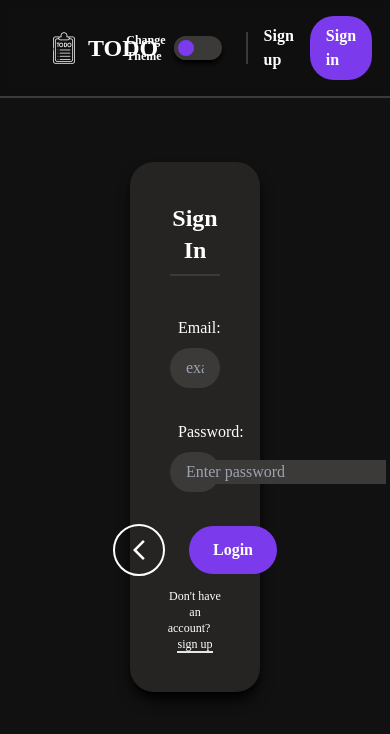
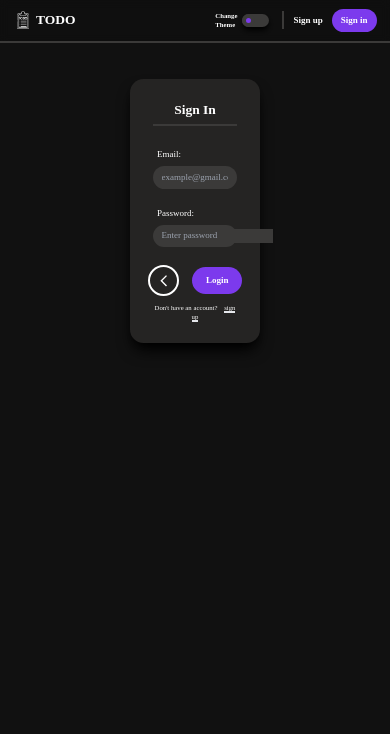
Before and after one commit to Yasir284/TODO-APP-CRUD-FRONTEND, a React (Create React App) app: page /signIn in a window 390 px wide. Shown: the top 734 px of the page. Built offline with nearby package versions, Linux system fonts and the light colour scheme; no server answers.

Commit message:
making it mobile responsive

```diff
--- a/src/App.js
+++ b/src/App.js
@@ -57,7 +57,9 @@ function App() {
 
   return (
     <>
-      <UserContext.Provider value={{ isSignedIn, setIsSignedIn, userInfo }}>
+      <UserContext.Provider
+        value={{ isSignedIn, setIsSignedIn, userInfo, setUserInfo }}
+      >
         <ThemeContext.Provider value={{ theme, setTheme }}>
           <ToastContainer
             position="top-right"
--- a/src/components/MainSection.js
+++ b/src/components/MainSection.js
@@ -20,6 +20,11 @@ const containerVarient = {
   exit: { opacity: 0 },
 };
 
+const todoListvarient = {
+  whileHover: { scale: 1.1 },
+  transition: { type: "spring", stiffness: 120 },
+};
+
 export default function MainSection() {
   const { isSignedIn } = useContext(UserContext);
   const [todos, setTodos] = useState(null);
@@ -27,7 +32,11 @@ export default function MainSection() {
   const searchRef = useRef();
 
   // Getting Todos
-  const getTodos = async () => {
+  const getTodos = async (isSignedIn) => {
+    if (!isSignedIn) {
+      return;
+    }
+
     const { data } = await axios
       .get("/todo/getTodos")
       .catch((error) => error.response);
@@ -60,8 +69,8 @@ export default function MainSection() {
   };
 
   useEffect(() => {
-    getTodos();
-  }, [setTodos]);
+    getTodos(isSignedIn);
+  }, [setTodos, isSignedIn]);
 
   return (
     <motion.div
@@ -71,7 +80,7 @@ export default function MainSection() {
       exit="exit"
       className="flex w-full justify-center"
     >
-      <div className="w-full bg-violet-50 px-32 py-12 dark:bg-black-900">
+      <div className="w-full bg-violet-50 p-6 dark:bg-black-900 xs:px-12 xs:py-12 sm:px-32">
         {/**********HEADING***********/}
         <div className="mb-12 flex flex-row items-center justify-between border-b-2 border-violet-600 pb-2 text-violet-600 dark:border-white dark:text-white">
           <div className="flex flex-row items-center gap-6">
@@ -112,14 +121,15 @@ export default function MainSection() {
 
         {/* Todo List */}
         {isSignedIn && todos && todos.length > 0 ? (
-          <ul className="flex flex-row flex-wrap justify-center gap-12">
+          <ul className="flex w-full flex-row flex-wrap justify-center gap-12">
             {todos.map((todo, i) => (
               <NavLink key={i} to={`/todo/tasks/${todo._id}`}>
                 <motion.li
+                  {...todoListvarient}
                   layout
-                  className="flex flex-row text-violet-700 dark:text-white"
+                  className="text-violet-700 dark:text-white"
                 >
-                  <div className="flex flex-row justify-between rounded-3xl bg-violet-100 p-10 shadow-xl shadow-slate-300 transition-all duration-200 ease-in-out hover:-translate-y-2 hover:scale-110 dark:bg-black-700 dark:shadow-black">
+                  <div className="flex flex-row gap-12 rounded-3xl bg-violet-100 p-6 shadow-xl shadow-slate-300 dark:bg-black-700 dark:shadow-black xs:p-10">
                     <div>
                       <h1 className="mb-5 text-2xl font-bold">{todo.title}</h1>
                       <p className="ml-2 mb-1">
@@ -136,11 +146,13 @@ export default function MainSection() {
                       <div className="ml-2 mt-4 flex flex-row items-center gap-2">
                         <MdCalendarToday />
                         <span>
-                          Created at :{" "}
-                          {new Date(todo.created_at).toLocaleString()}
+                          {new Date(todo.created_at).toDateString()}
+                          {", "}
+                          {new Date(todo.created_at).toLocaleTimeString()}
                         </span>
                       </div>
                     </div>
+
                     <ProgressBar
                       percentage={
                         (todo.tasks.filter((e) => e.isCompleted).length * 100) /
@@ -155,7 +167,7 @@ export default function MainSection() {
         ) : (
           <ul className="flex w-full flex-row flex-wrap justify-center gap-12">
             <li className="flex basis-[45%] flex-row">
-              <div className="flex w-full flex-row justify-between rounded-3xl bg-white p-10 shadow-xl shadow-slate-300 dark:bg-black-700 dark:shadow-black">
+              <div className="flex w-full flex-row justify-between gap-12 rounded-3xl bg-white p-10 shadow-xl shadow-slate-300 dark:bg-black-700 dark:shadow-black">
                 <div className="flex animate-pulse flex-col gap-2 ">
                   <div className="mb-2 h-3 w-32 rounded-3xl bg-slate-200 dark:bg-[#706b6b]"></div>
                   <div className="mt-3 flex flex-row items-center gap-2">
@@ -172,12 +184,12 @@ export default function MainSection() {
                   </div>
                 </div>
 
-                <div className="h-[151px] w-[151px] animate-pulse  rounded-full bg-slate-200 dark:bg-[#706b6b]"></div>
+                <div className=" h-[10rem] w-[10rem] animate-pulse  rounded-full bg-slate-200 dark:bg-[#706b6b]"></div>
               </div>
             </li>
 
             <li className="flex basis-[45%] flex-row">
-              <div className="flex w-full flex-row justify-between rounded-3xl bg-white p-10 shadow-xl shadow-slate-300 dark:bg-black-700 dark:shadow-black">
+              <div className="flex w-full flex-row justify-between gap-12 rounded-3xl bg-white p-10 shadow-xl shadow-slate-300 dark:bg-black-700 dark:shadow-black">
                 <div className="flex animate-pulse flex-col gap-2 ">
                   <div className="mb-2 h-3 w-32 rounded-3xl bg-slate-200 dark:bg-[#706b6b]"></div>
                   <div className="mt-3 flex flex-row items-center gap-2">
@@ -194,7 +206,7 @@ export default function MainSection() {
                   </div>
                 </div>
 
-                <div className="h-[151px] w-[151px] animate-pulse  rounded-full bg-slate-200 dark:bg-[#706b6b]"></div>
+                <div className=" h-[10rem] w-[10rem] animate-pulse  rounded-full bg-slate-200 dark:bg-[#706b6b]"></div>
               </div>
             </li>
           </ul>
--- a/src/components/Navbar.js
+++ b/src/components/Navbar.js
@@ -14,7 +14,7 @@ function Navbar() {
   const { isSignedIn } = useContext(UserContext);
   return (
     <nav className="sticky top-0 right-0 z-40 backdrop-blur-sm backdrop-filter ">
-      <div className="border-b-2  bg-violet-800 bg-opacity-20 px-12 py-4 text-violet-600 dark:border-black-500 dark:bg-black dark:bg-opacity-10 dark:text-white">
+      <div className="border-b-2 bg-violet-800 bg-opacity-20 px-6 py-4 text-violet-600 dark:border-black-500 dark:bg-black dark:bg-opacity-10 dark:text-white xs:px-12 xs:py-4">
         <div className="relative flex flex-row items-center justify-between">
           <div className="flex flex-row items-center gap-6">
             <div className="flex flex-row items-center gap-2">
--- a/src/components/ProgressBar/ProgressBar.js
+++ b/src/components/ProgressBar/ProgressBar.js
@@ -4,9 +4,9 @@ import { motion } from "framer-motion";
 import { MdCheck } from "react-icons/md";
 
 function ProgressBar({ percentage }) {
-  console.log(percentage);
   const [count, setCount] = useState(0);
 
+  // Loading percentage
   useEffect(() => {
     let startCount = 0;
     setCount(startCount);
@@ -23,7 +23,8 @@ function ProgressBar({ percentage }) {
   }, [percentage]);
 
   return (
-    <div className="relative flex h-[151px] w-[151px] items-center justify-center rounded-full bg-violet-50 bg-transparent p-3 shadow-xl shadow-slate-500 dark:bg-black-700 dark:shadow-black">
+    <div className="relative h-[10rem] w-[10rem] ">
+      <div className="flex h-full w-full items-center justify-center rounded-full bg-violet-50 bg-transparent p-3 shadow-xl shadow-slate-500 dark:bg-black-700 dark:shadow-black">
         <div className="dark:black-900 flex h-full w-full flex-col items-center justify-center rounded-full bg-violet-100 font-bold text-violet-600 shadow-inner shadow-slate-300 dark:bg-black-700 dark:shadow-black-500">
           {percentage < 100 ? (
             <>
@@ -34,13 +35,13 @@ function ProgressBar({ percentage }) {
             <MdCheck size="5rem" />
           )}
         </div>
+      </div>
 
+      <div className="absolute top-0 right-0 h-full w-full  ">
         <svg
           xmlns="http://www.w3.org/2000/svg"
           version="1.1"
-        width="160px"
-        height="160px"
-        className="absolute"
+          className="top-0 h-full w-full"
         >
           <defs>
             <linearGradient id="GradientColor">
@@ -50,20 +51,21 @@ function ProgressBar({ percentage }) {
             </linearGradient>
           </defs>
           <motion.circle
-          initial={{ strokeDashoffset: 437 }}
+            initial={{ strokeDashoffset: 460 }}
             animate={{
-            strokeDashoffset: 437 - 437 * (percentage / 100),
+              strokeDashoffset: 460 - 460 * (percentage / 100),
+              transition: { ease: "easeInOut", duration: 0.5, delay: 0.6 },
             }}
-          cx="80"
-          cy="80"
-          r="70"
+            cx="5rem"
+            cy="5rem"
+            r="4.6rem"
             strokeLinecap="round"
-          strokeDasharray="437"
-          strokeDashoffset={`${437 - 437 * (percentage / 100)}`}
-          strokeWidth="12px"
-          className="transition-all duration-500 ease-in-out"
+            strokeDasharray="460"
+            strokeDashoffset={`${460 - 460 * (percentage / 100)}`}
+            strokeWidth="0.75rem"
           />
         </svg>
+      </div>
     </div>
   );
 }
--- a/src/components/SignIn.js
+++ b/src/components/SignIn.js
@@ -21,7 +21,7 @@ function SignIn() {
   const emailRef = useRef();
   const passwordRef = useRef();
   const [showPass, setShowPass] = useState(false);
-  const { setIsSignedIn } = useContext(UserContext);
+  const { setIsSignedIn, setUserInfo } = useContext(UserContext);
 
   const handleSubmit = async (e) => {
     e.preventDefault();
@@ -49,6 +49,7 @@ function SignIn() {
     toast(creatUser.data.message, { type: "success" });
 
     setIsSignedIn(true);
+    setUserInfo(creatUser.data.user);
     emailRef.current.value = "";
     passwordRef.current.value = "";
     navigate("/todo");
--- a/src/components/UserProfile.js
+++ b/src/components/UserProfile.js
@@ -22,7 +22,6 @@ function UserProfile() {
     }
 
     setIsSignedIn(false);
-    toast(res.data.message, { type: "info" });
   };
 
   return (
--- a/src/index.css
+++ b/src/index.css
@@ -9,6 +9,11 @@
   padding: 0%;
   outline: 0ch;
 }
+
+html {
+  font-size: 9px;
+}
+
 body {
   overflow-y: scroll;
   margin: 0;
@@ -56,3 +61,19 @@ code {
 .toggle-checkbox:checked + .toggle-label {
   background-color: #ffffff;
 }
+
+@media (min-width: 420px) {
+  html {
+    font-size: 10px;
+  }
+}
+@media (min-width: 678px) {
+  html {
+    font-size: 12px;
+  }
+}
+@media (min-width: 786px) {
+  html {
+    font-size: 16px;
+  }
+}
--- a/tailwind.config.js
+++ b/tailwind.config.js
@@ -3,6 +3,11 @@ module.exports = {
   content: ["./src/**/*.{js,jsx,ts,tsx}"],
   darkMode: "class",
   theme: {
+    screens: {
+      xs: "420px",
+      sm: "678px",
+      md: "786px",
+    },
     extend: {
       colors: {
         "black-900": "#111111",
@@ -15,6 +20,11 @@ module.exports = {
         "split-white-black":
           "linear-gradient(to right, #000000 55% , white 45%);",
       },
+      fontSize: {
+        xsmall: "8px",
+        small: "10px",
+        medium: "14px",
+      },
     },
   },
   plugins: [],
```
Lines whose indentation alone changed are shown as unchanged.
